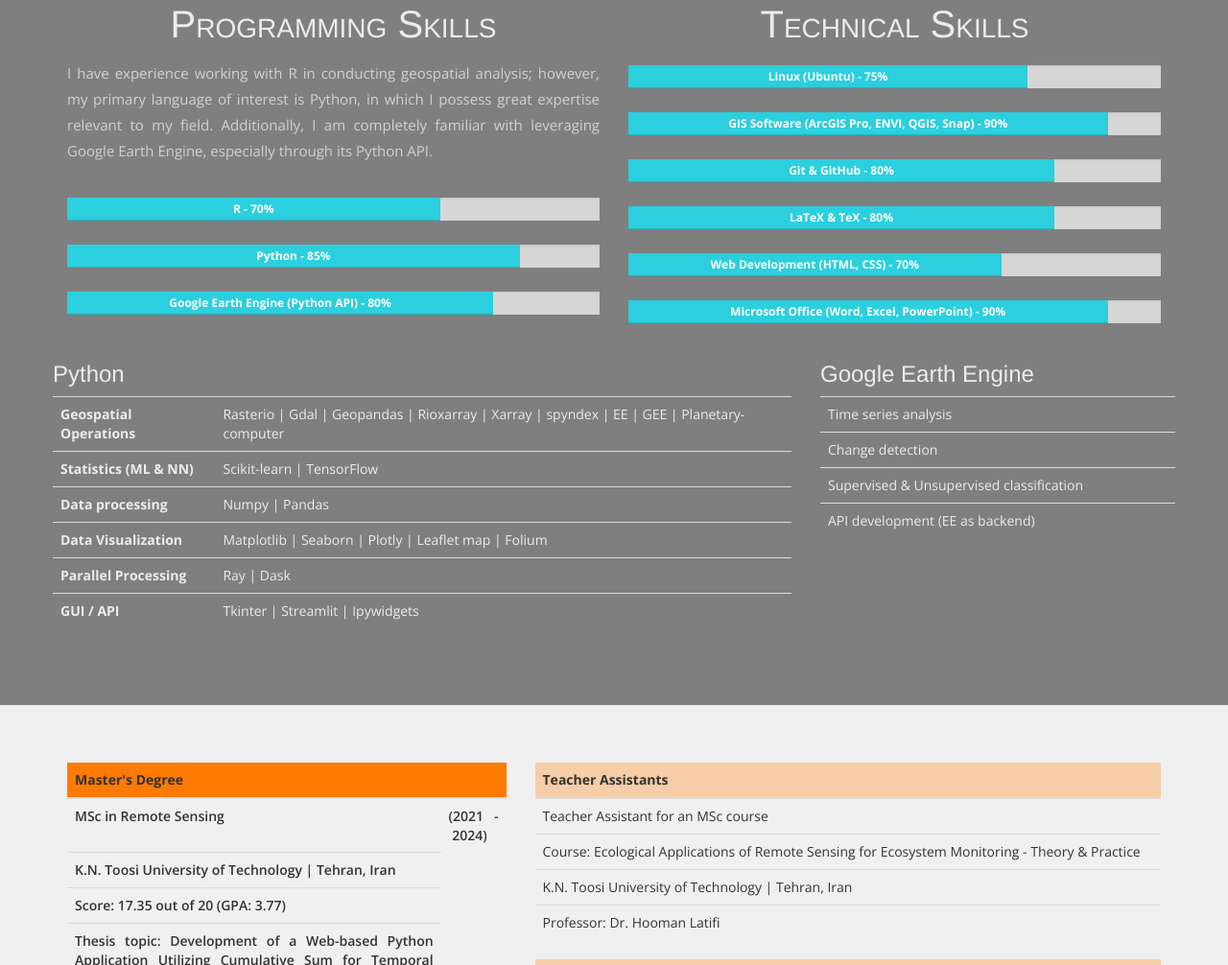
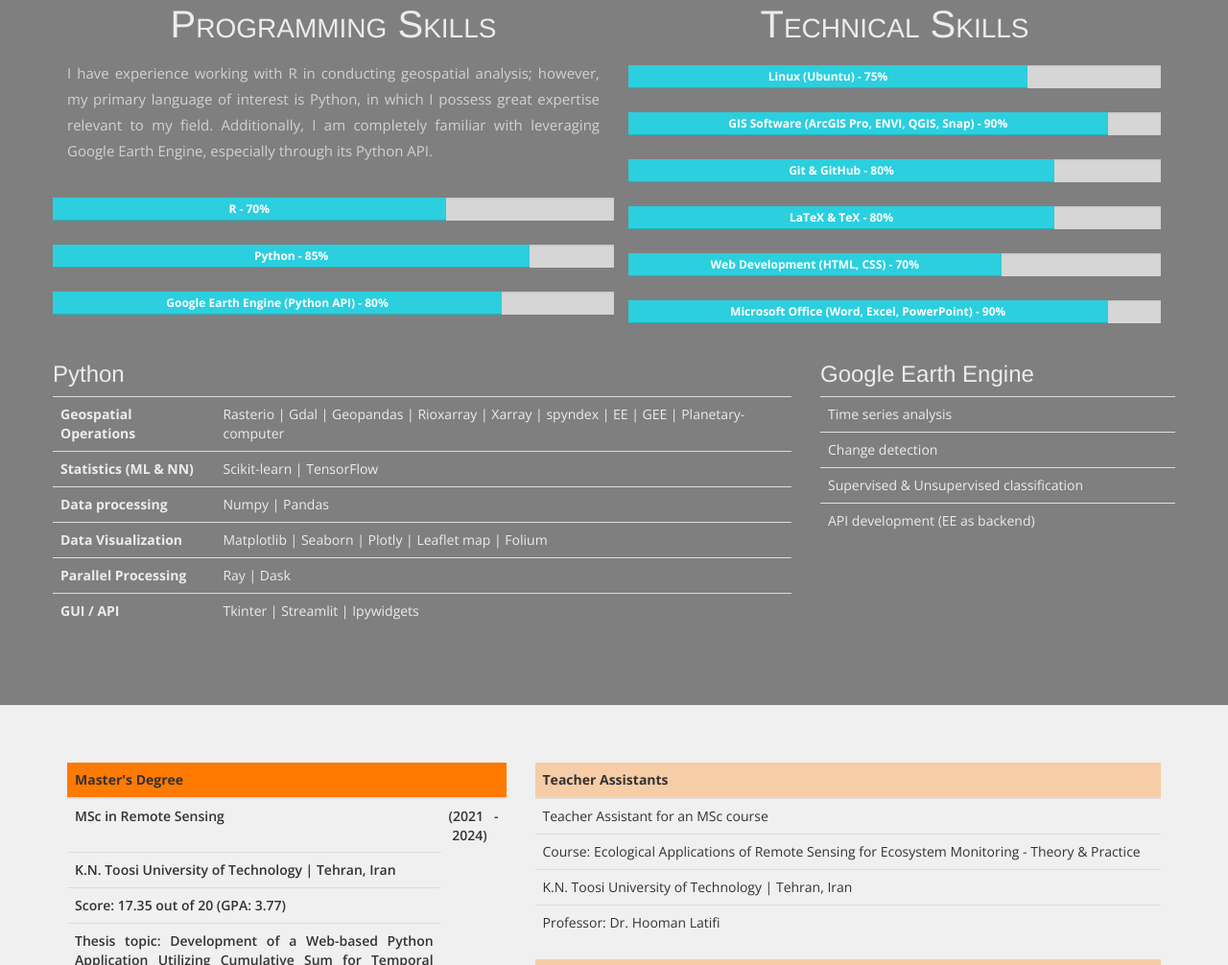
Before and after one commit to mmadrz/mmadrz.github.io, a plain HTML site: page index.html in a window 1280 px wide. Shown: the part 1402-2408 px from the top of the page at 96% size. Drawn offline with nearby package versions, Linux system fonts and the light colour scheme.

Commit message:
Update index.html

```diff
--- a/index.html
+++ b/index.html
@@ -154,8 +154,8 @@
 
         <!-- R Progress Bar -->
         <div class="row mb-3">
-          <div class="col-md-12">
-            <div class="progress" style="height: 24px;">
+          <div class="col-12"> <!-- Changed col classes to be responsive for all screen sizes -->
+            <div class="progress" style="height: 24px; width: 100%;"> <!-- Ensure full width -->
               <div class="progress-bar bg-info" role="progressbar" aria-valuenow="70" aria-valuemin="0" aria-valuemax="100" style="width: 70%; text-align: center; line-height: 24px; font-weight: bold;">
                 R - 70%
               </div>
@@ -165,8 +165,8 @@
 
         <!-- Python Progress Bar -->
         <div class="row mb-3">
-          <div class="col-md-12">
-            <div class="progress" style="height: 24px;">
+          <div class="col-12">
+            <div class="progress" style="height: 24px; width: 100%;">
               <div class="progress-bar bg-success" role="progressbar" aria-valuenow="85" aria-valuemin="0" aria-valuemax="100" style="width: 85%; text-align: center; line-height: 24px; font-weight: bold;">
                 Python - 85%
               </div>
@@ -176,8 +176,8 @@
 
         <!-- Google Earth Engine (Python API) Progress Bar -->
         <div class="row mb-3">
-          <div class="col-md-12">
-            <div class="progress" style="height: 24px;">
+          <div class="col-12">
+            <div class="progress" style="height: 24px; width: 100%;">
               <div class="progress-bar bg-warning" role="progressbar" aria-valuenow="80" aria-valuemin="0" aria-valuemax="100" style="width: 80%; text-align: center; line-height: 24px; font-weight: bold;">
                 Google Earth Engine (Python API) - 80%
               </div>
```
